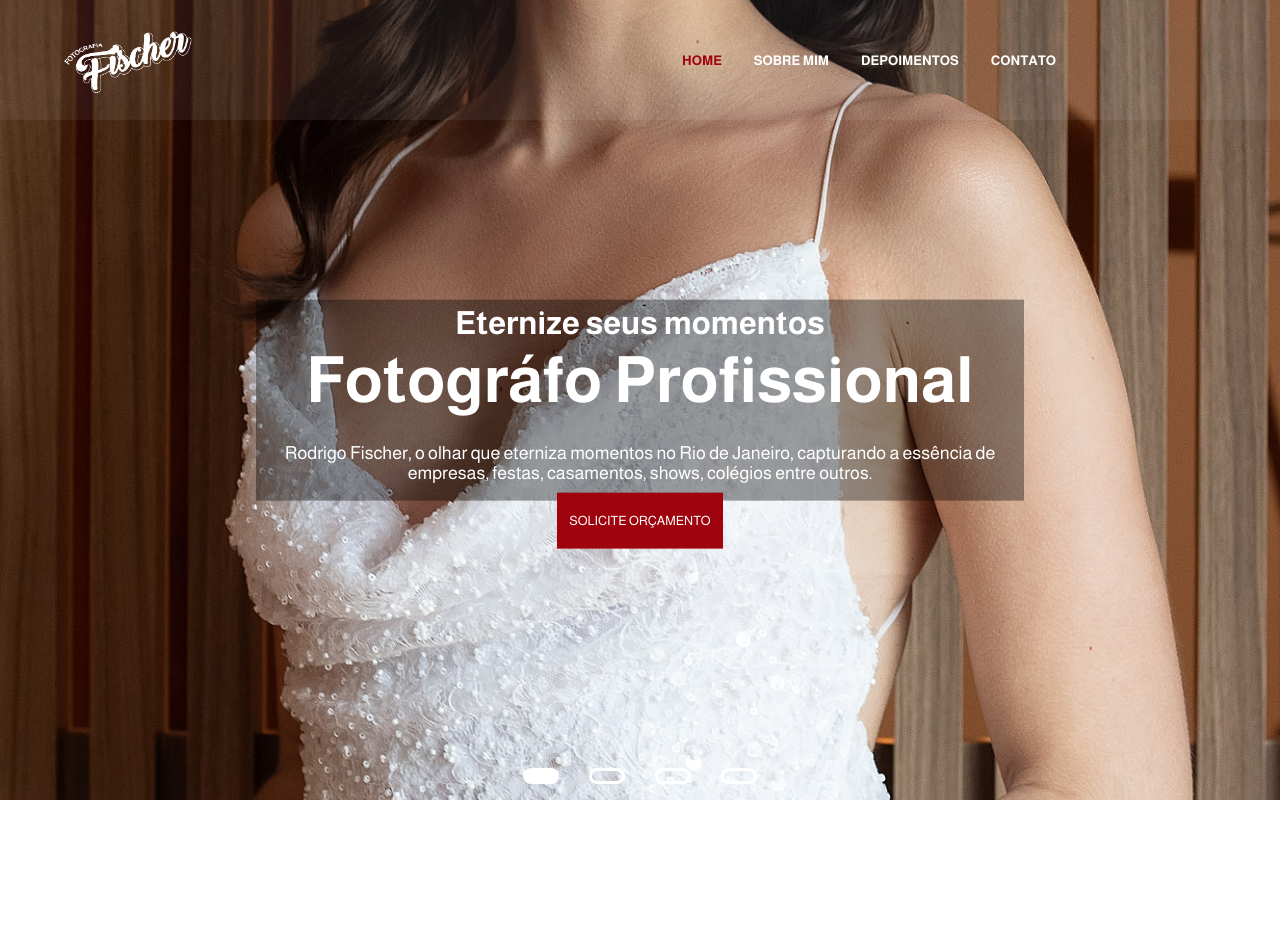
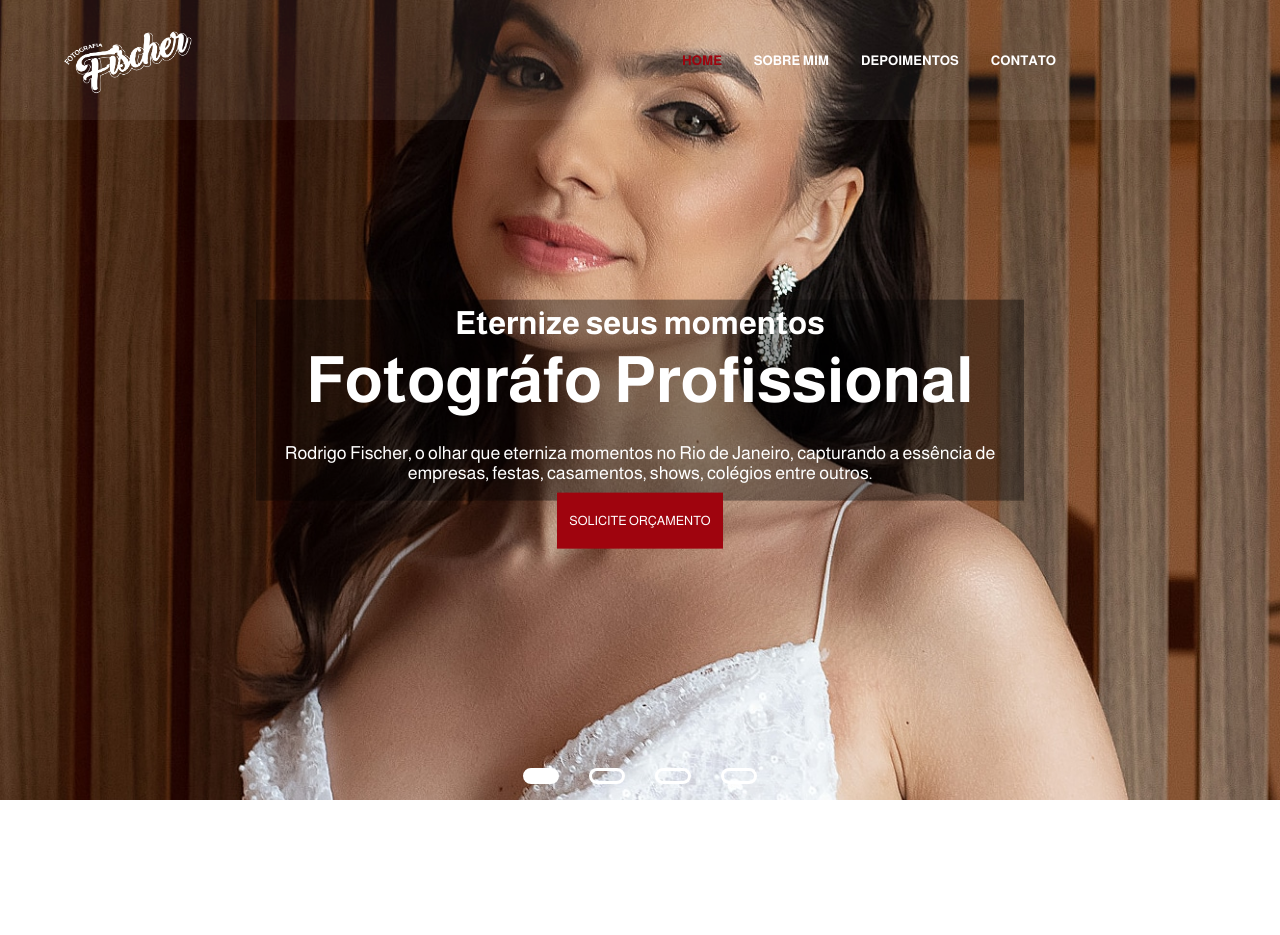
Before and after one commit to Carlos-Inarra/Fischer-Fotografia, a Flask app: page / in a window 1280 px wide. Shown: the top 935 px of the page. Run offline with Flask 3, Linux system fonts and the light colour scheme.

Commit message:
ImagemCorrigida1

```diff
--- a/Projeto_site/static/Base.css
+++ b/Projeto_site/static/Base.css
@@ -11,7 +11,7 @@ body{
     background-color: rgb(255, 255, 255);
 }
 
-#imagemCarrossel1{
+#ImagemCarrossel1{
     object-position: top;
 }
 
```
